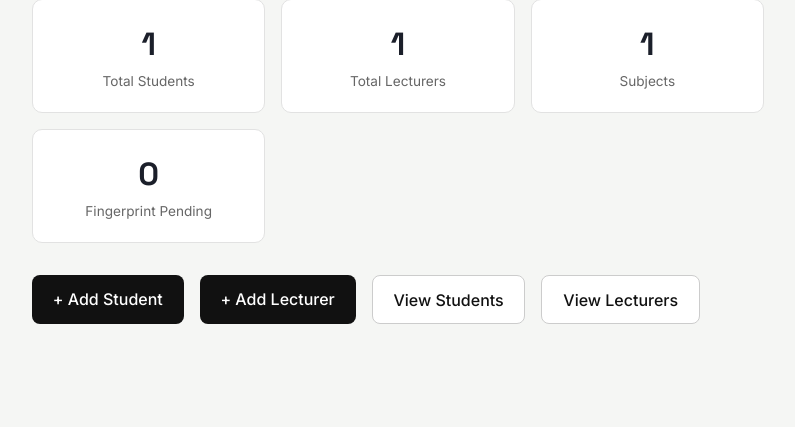
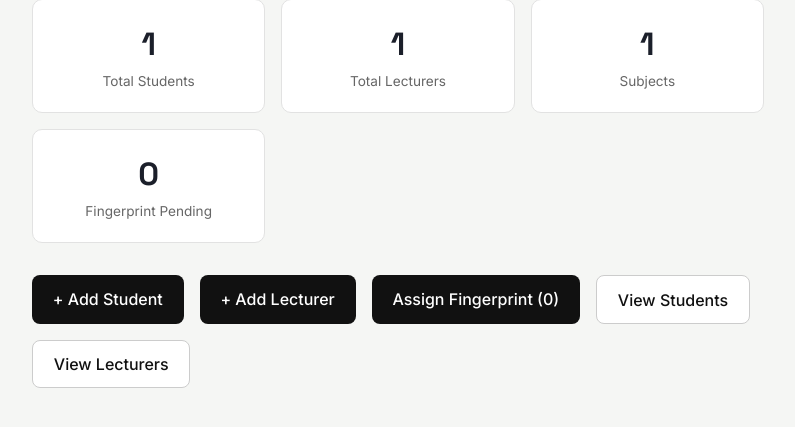
Before and after one commit to didulah/mini_project, a Flask app: page /admin/dashboard in a window 1280 px wide. Shown: the part 209-636 px from the top of the page, without its empty margins (242-1037 px from the left). Run offline with Flask 3, Linux system fonts and the light colour scheme; the visitor is signed in with stand-in values (Sample User, id 1); tables that the repository leaves empty hold one stand-in row (values such as "Sample post").

Commit message:
Add link to assign fingerprints in admin actions

```diff
--- a/templates/admin_dashboard.html
+++ b/templates/admin_dashboard.html
@@ -73,6 +73,7 @@
 <div class="admin-actions">
     <a href="{{ url_for('admin.add_student') }}">+ Add Student</a>
     <a href="{{ url_for('admin.add_lecturer') }}">+ Add Lecturer</a>
+    <a href="{{ url_for('admin.assign_fingerprint') }}">Assign Fingerprint ({{ unenrolled_fingerprint_count }})</a>
     <a class="secondary" href="{{ url_for('admin.list_students') }}">View Students</a>
     <a class="secondary" href="{{ url_for('admin.list_lecturers') }}">View Lecturers</a>
 </div>
```
